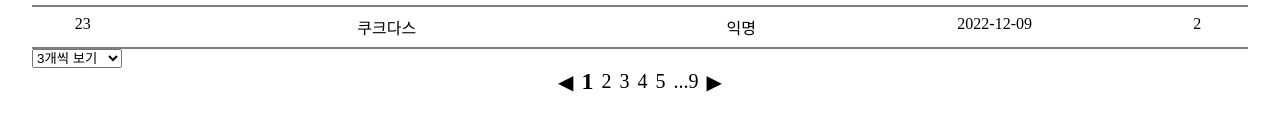
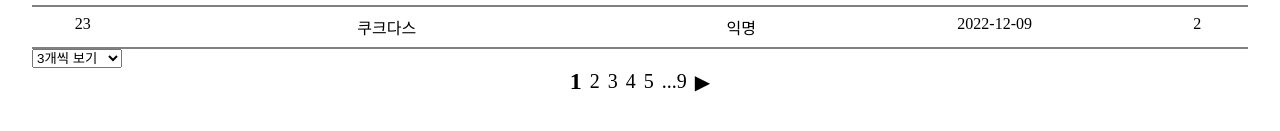
Before and after one commit to minsu2344/nuxt3-pagenation, a Nuxt app: page / in a window 1280 px wide. Shown: the part 313-444 px from the top of the page. Built offline with nearby package versions, Linux system fonts and the light colour scheme.

Commit message:
prev next 버튼 클릭 시 페이지 넘어감

```diff
--- a/pages/index.vue
+++ b/pages/index.vue
@@ -30,18 +30,20 @@
       </select>
     </div>
     <div class="page-container">
-      <div class="prev-btn pagenation" @click="handlePrevBtn">◀</div>
+      <div class="prev-btn pagenation" @click="handlePrevBtn" v-if="curShowPage !== 0">◀</div>
       <div class="page-num pagenation" :class="{active: number === curPage}" v-for="number in computedCurShowPage" :key="number" @click="() => curPage = number">
         {{number}}
       </div>
       <div class="pagenation" v-if="maxPage > pageCount*(curShowPage+1)" @click="curPage = maxPage">...{{maxPage}}</div>
-      <div class="next-btn pagenation" @click="handleNextBtn">▶</div>
+      <div class="next-btn pagenation" @click="handleNextBtn" v-if="curShowPage !== Math.floor(maxPage/pageCount)">▶</div>
     </div>
   </div>
 </template>
 
 <script setup lang="ts">
 import {contentsData} from '@/data/data'
+
+const router = useRouter();
 
 const limit = ref<number>(3); // 보여질 컨텐츠 개수
 const curPage = ref<number>(1); //  현재 페이지
@@ -71,14 +73,12 @@ watch(() => limit.value, () => maxPage.value = Math.ceil(contentsData.length / p
 
 // prev 버튼 눌렀을 때
 function handlePrevBtn() {
-  if(curPage.value === 1) return;
-  curPage.value--;
+  curPage.value = pageCount * curShowPage.value
 }
 
 // next 버튼 눌렀을 때
 function handleNextBtn() {
-  if(curPage.value === maxPage.value) return;
-  curPage.value++;
+  curPage.value = pageCount * (curShowPage.value+1) + 1;
 }
 </script>
 
```
